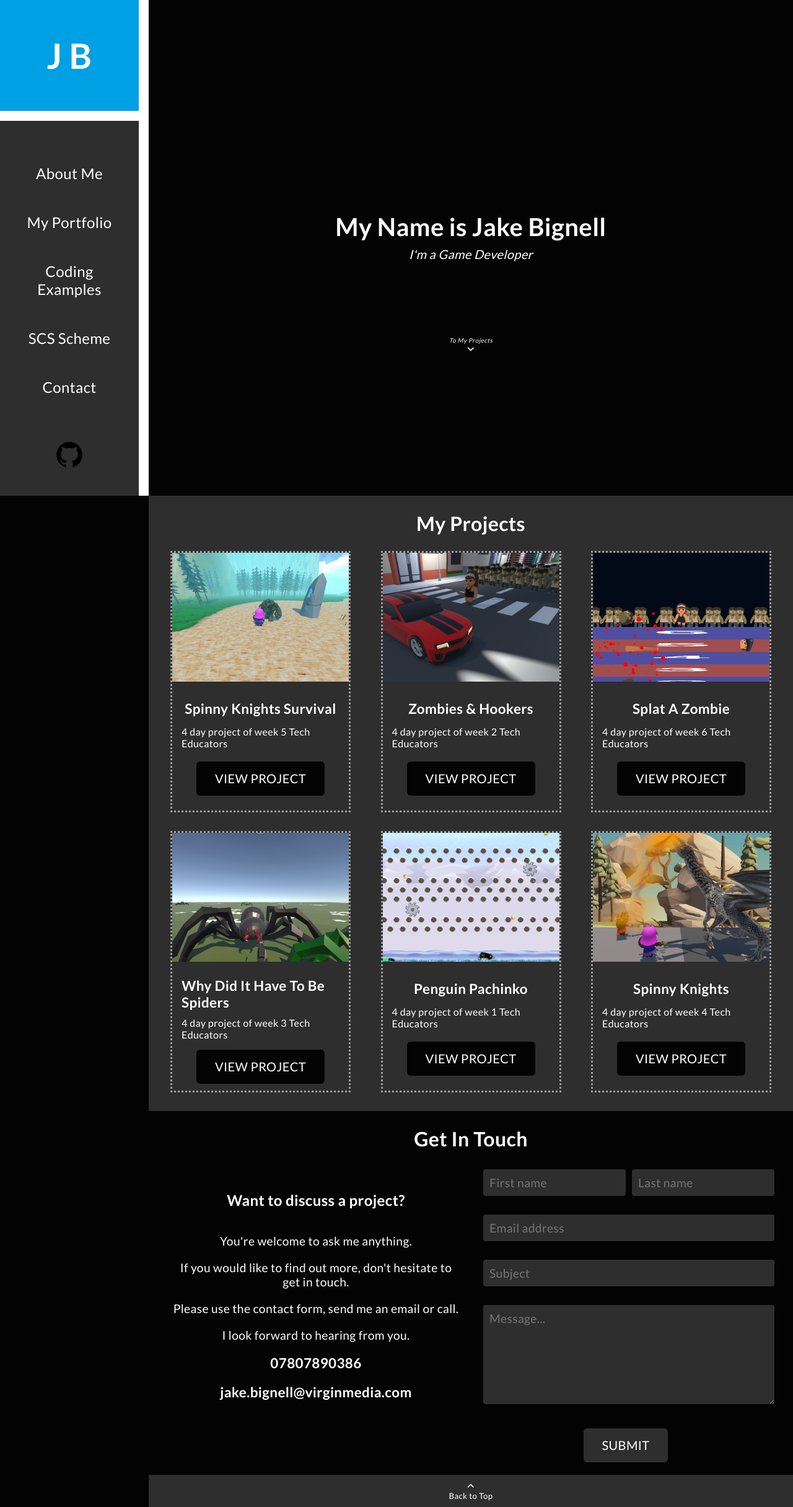
After one commit to Drathenfal/JBportfolio, a PHP site: page /index.php in a window 1280 px wide. The commit adds this page. Shown: the whole page at 62% size. Run offline with PHP 8.4, Linux system fonts and the light colour scheme; some libraries are stand-ins or nearby versions.

Commit message:
portfolio
portfolio

```diff
--- a/index.html
+++ b/index.php
@@ -14,40 +14,15 @@
 
 
 <body>
-<aside>
-    <nav class="main-nav">
-            <a class="initials" href="index.html"><strong>J B</strong></a>
-    <div class="nav-menu">
-        <ul>
-            <a href="about-me.html"><li>About Me</li></a>
-            <a href="#myprojects"><li>My Portfolio</li></a>
-            <a href="coding-examples.html"><li>Coding Examples</li></a>
-            <a href="scs-scheme.html"><li>SCS Scheme</li></a>
-            <a href="#contact-me"><li>Contact</li></a>
-        </ul>
-<a href="https://github.com/Drathenfal" target="_blank" class="social-icon-github"></a>
-
-    </div>
-    </nav>
-</aside>
-
-<nav class="off-screen-menu">
-    <div class="ham-holder"></div>
-    <a class="initials" href="index.html"><strong>J B</strong></a>
-    <div class="nav-menu">
-        <ul>
-            <a href="about-me.html"><li>About Me</li></a>
-            <a href="#myprojects"><li>My Portfolio</li></a>
-            <a href="coding-examples.html"><li>Coding Examples</li></a>
-            <a href="scs-scheme.html"><li>SCS Scheme</li></a>
-            <a href="#contact-me"><li>Contact</li></a>
-        </ul>
-<a href="https://github.com/Drathenfal" target="_blank" class="social-icon-github"></a>
-
-    </div>
-</nav>
-
-<div class="wrapper-main">
+<?php
+$filename = 'php/preheader.php';
+if (file_exists($filename)) {
+    include $filename;
+} else {
+    // Handle error (e.g., log or display an error message)
+    echo "Error: '$filename' could not be found please hang tight site may be undergoing maintenance";
+}
+?>
 <header class="container">
     <div class="banner" id="banner">
         <div class="hamburger-menu">
@@ -56,7 +31,7 @@
             <div class="ham-bar bar-bottom"></div>
         </div>
         <h1>My Name is <span class="text-container">Jake Bignell</span></h1>
-        <p>I'm a Web Developer</p>
+        <p>I'm a Game Developer</p>
         <a href="#myprojects"><em>To My Projects</em><small><i class="fa-solid fa-angle-down" style="color: #ffffff;"></i></small></a>
     </div>
 </header>
@@ -69,66 +44,66 @@
 
  <div class="container-card">
     <div class="project-card">
-        <img class="project-image" src="images/projects/netmattershomepage.png" alt="Netmatter Homepage">
+        <img class="project-image" src="images/projects/spinnyknightssurvival.png" alt="Netmatter Homepage">
     <div class="project-card-footer">
-        <h3>Netmatters Homepage</h3>
-        <p>My rebuild of the Netmatters Homepage.</p>
-        <a class="button" href="http://netmatters.jake-bignell.netmatters-scs.co.uk/" target="_blank">View Project</a>
+        <h3>Spinny Knights Survival</h3>
+        <p>4 day project of week 5 Tech Educators</p>
+        <a class="button" href="https://play.unity.com/en/games/d85b7efd-597c-4ce0-b6b6-2b64f493d462/spinny-knights-survival" target="_blank">View Project</a>
     </div>
     </div>
 </div>
 
 <div class="container-card">
     <div class="project-card">
-        <img class="project-image" src="images/projects/dev-placeholder.png" alt="Placeholder image">
+        <img class="project-image" src="images/projects/Z&H.png" alt="Placeholder image">
     <div class="project-card-footer">
-        <h3>Project Two</h3>
-        <p>Coming Soon...</p>
-        <a class="button" href="#">View Project</a>
+        <h3>Zombies & Hookers</h3>
+        <p>4 day project of week 2 Tech Educators</p>
+        <a class="button" href="https://play.unity.com/en/games/4b40aeac-35d6-4f6d-8bd8-11faf3b6992a/zombies-and-ladies-of-the-night">View Project</a>
     </div>
     </div>
 </div>
 
 <div class="container-card">
     <div class="project-card">
-        <img class="project-image" src="images/projects/dev-placeholder.png" alt="Placeholder image">
+        <img class="project-image" src="images/projects/BatAZombie.png" alt="Placeholder image">
     <div class="project-card-footer">
-        <h3>Project Three</h3>
-        <p>Coming Soon...</p>
-        <a class="button" href="#">View Project</a>
+        <h3>Splat A Zombie</h3>
+        <p>4 day project of week 6 Tech Educators</p>
+        <a class="button" href="https://play.unity.com/en/games/7fd0d37b-9c9e-4337-9736-afb416146e7b/splat-a-zombie">View Project</a>
     </div>
     </div>
 </div>
 
 <div class="container-card">
     <div class="project-card">
-        <img class="project-image" src="images/projects/dev-placeholder.png" alt="Placeholder image">
+        <img class="project-image" src="images/projects/spiders.png" alt="Placeholder image">
     <div class="project-card-footer">
-        <h3>Project Four</h3>
-        <p>Coming Soon...</p>
-        <a class="button" href="#">View Project</a>
+        <h3>Why Did It Have To Be Spiders</h3>
+        <p>4 day project of week 3 Tech Educators</p>
+        <a class="button" href="https://play.unity.com/en/games/5aafa0b1-a1ad-4855-9719-5aeebb66ab81/why-did-it-have-to-be-spiders">View Project</a>
     </div>
     </div>
 </div>
 
 <div class="container-card">
     <div class="project-card">
-        <img class="project-image" src="images/projects/dev-placeholder.png" alt="Placeholder image">
+        <img class="project-image" src="images/projects/penguinpachinko.png" alt="Placeholder image">
     <div class="project-card-footer">
-        <h3>Project Five</h3>
-        <p>Coming Soon...</p>
-        <a class="button" href="#">View Project</a>
+        <h3>Penguin Pachinko</h3>
+        <p>4 day project of week 1 Tech Educators</p>
+        <a class="button" href="https://play.unity.com/en/games/ce7d8821-b71b-49dd-aba5-2885f84d2b60/penguin-pachinko">View Project</a>
     </div>
     </div>
 </div>
 
 <div class="container-card">
     <div class="project-card">
-        <img class="project-image" src="images/projects/dev-placeholder.png" alt="Placeholder image">
+        <img class="project-image" src="images/projects/spinnyknight.png" alt="Placeholder image">
     <div class="project-card-footer">
-        <h3>Project Six</h3>
-        <p>Coming Soon...</p>
-        <a class="button" href="#">View Project</a>
+        <h3>Spinny Knights</h3>
+        <p>4 day project of week 4 Tech Educators</p>
+        <a class="button" href="https://play.unity.com/en/games/c4e6cf9a-384a-4217-979a-c83184b8186c/spinny-knights">View Project</a>
     </div>
     </div>
 </div>
@@ -184,15 +159,15 @@
 </section>
 
 </main>
-
-<footer class="light-bg">
-    <div class="container">
-        <div class="footer-info">
-<a href="#banner"><small><i class="fa-solid fa-angle-up" style="color: #ffffff;"></i></small><br>Back to Top</a>
-</div>
-</div>
-</footer>
-
+<?php
+$filename = 'php/footer.php';
+if (file_exists($filename)) {
+    include $filename;
+} else {
+    // Handle error (e.g., log or display an error message)
+    echo "Error: '$filename' could not be found please hang tight site may be undergoing maintenance";
+}
+?>
 </div>
 <script src="javascript/hamburger.js"></script>
 <script src="javascript/banner-animation-home.js"></script>
--- /dev/null
+++ b/php/footer.php
@@ -0,0 +1,8 @@
+<!-- Footer.php -->
+<footer class="light-bg">
+<div class="container">
+        <div class="footer-info">
+<a href="#banner"><small><i class="fa-solid fa-angle-up" style="color: #ffffff;"></i></small><br>Back to Top</a>
+</div>
+</div>
+</footer>
--- /dev/null
+++ b/php/preheader.php
@@ -0,0 +1,32 @@
+<!-- PreHeader.php -->
+<aside>
+        <nav class="main-nav">
+                <a class="initials" href="index.php"><strong>J B</strong></a>
+        <div class="nav-menu">
+            <ul>
+                <a href="about-me.php"><li>About Me</li></a>
+                <a href="index.php#myprojects"><li>My Portfolio</li></a>
+                <a href="coding-examples.php"><li>Coding Examples</li></a>
+                <a href="scs-scheme.php"><li>SCS Scheme</li></a>
+                <a href="index.php#contact-me"><li>Contact</li></a>
+            </ul>
+            <a href="https://github.com/drathwebdesign" target="_blank" class="social-icon-github"></a>
+        </div>
+        </nav>
+    </aside>
+
+    <nav class="off-screen-menu">
+        <div class="ham-holder"></div>
+        <a class="initials" href="index.php"><strong>J B</strong></a>
+        <div class="nav-menu">
+            <ul>
+                <a href="about-me.php"><li>About Me</li></a>
+                <a href="index.php#myprojects"><li>My Portfolio</li></a>
+                <a href="coding-examples.php"><li>Coding Examples</li></a>
+                <a href="tech-educators.php"><li>SCS Scheme</li></a>
+                <a href="index.php#contact-me"><li>Contact</li></a>
+            </ul>
+    <a href="https://github.com/drathwebdesign" target="_blank" class="social-icon-github"></a>
+        </div>
+    </nav>
+    <div class="wrapper-main">
```
Also changed, not shown: about-me.php (renamed from about-me.html, +18 -43 lines), coding-examples.php (renamed from coding-examples.html, +18 -44 lines), tech-educators.php (renamed from scs-scheme.html, +18 -44 lines), images/projects/BatAZombie.png (added), images/projects/Z&H.png (added), images/projects/netmattershomepage.png (deleted), images/projects/penguinpachinko.png (added), images/projects/spiders.png (added), images/projects/spinnyknight.png (added), images/projects/spinnyknightssurvival.png (added).
